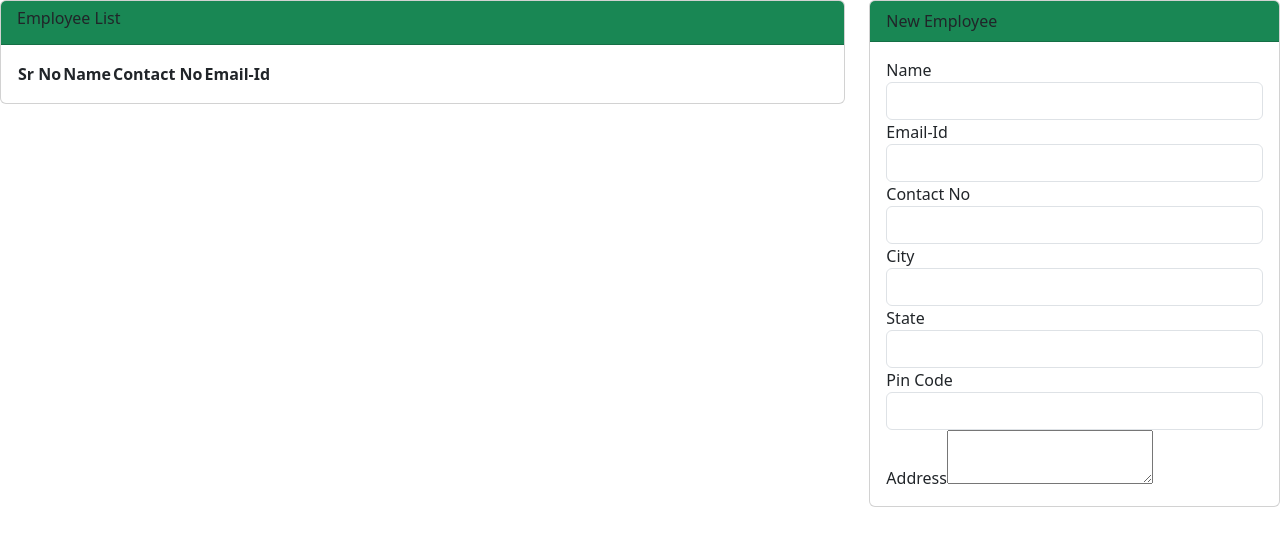
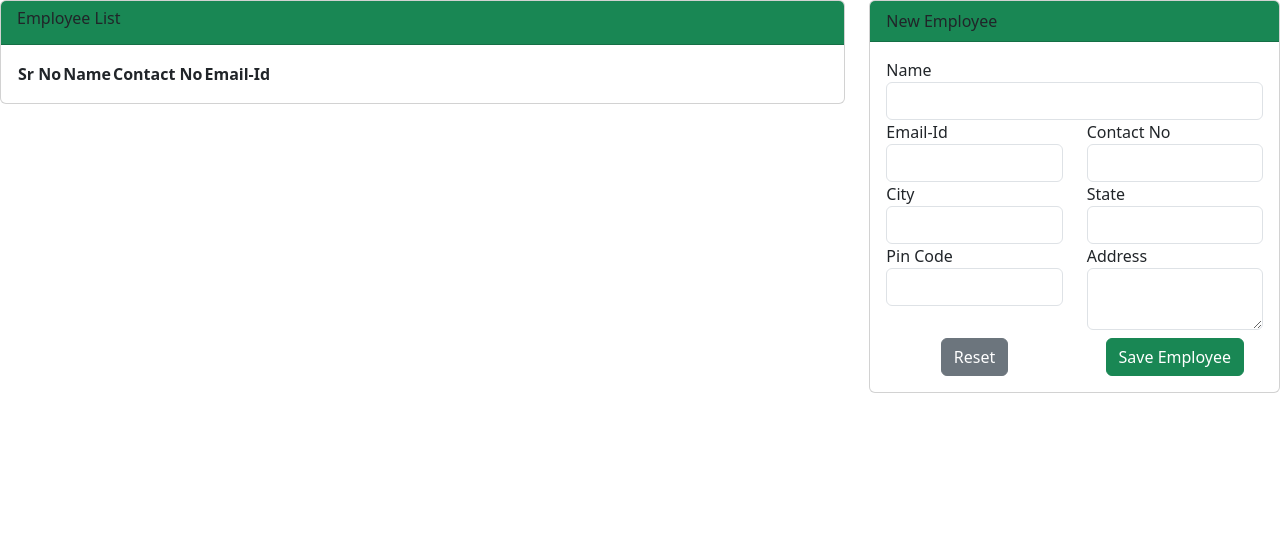
Before and after one commit to MTHP20/CRUD-App, an Angular app in the folder angular_18_crud/: page / in a window 1280 px wide. Shown: the top 546 px of the page. Built offline with nearby package versions, Linux system fonts and the light colour scheme.

Commit message:
Fixed from column to col, as it's a parent group. Added two buttons

```diff
--- a/angular_18_crud/src/app/app.component.html
+++ b/angular_18_crud/src/app/app.component.html
@@ -30,33 +30,41 @@
       </div>
       <div class="card-body">
         <div class="row">
-          <div class="column-6">
+          <div class="col-12">
             <label for="">Name</label>
             <input type="text" class="form-control">
           </div>
-          <div class="column-6">
+          <div class="col-6">
             <label for="">Email-Id</label>
             <input type="text" class="form-control">
           </div>
-          <div class="column-6">
+          <div class="col-6">
             <label for="">Contact No</label>
             <input type="text" class="form-control">
           </div>
-          <div class="column-6">
+          <div class="col-6">
             <label for="">City</label>
             <input type="text" class="form-control">
           </div>
-          <div class="column-6">
+          <div class="col-6">
             <label for="">State</label>
             <input type="text" class="form-control">
           </div>
-          <div class="column-6">
+          <div class="col-6">
             <label for="">Pin Code</label>
             <input type="text" class="form-control">
           </div>
-          <div class="column-6">
+          <div class="col-6">
             <label for="">Address</label>
-            <textarea class=""></textarea>
+            <textarea class="form-control"></textarea>
+          </div>
+        </div>
+        <div class="row pt-2">
+          <div class="col-6 text-center">
+            <button class="btn btn-secondary">Reset</button>
+          </div>
+          <div class="col-6 text-center">
+            <button class="btn btn-success">Save Employee</button>
           </div>
         </div>
       </div>
```
